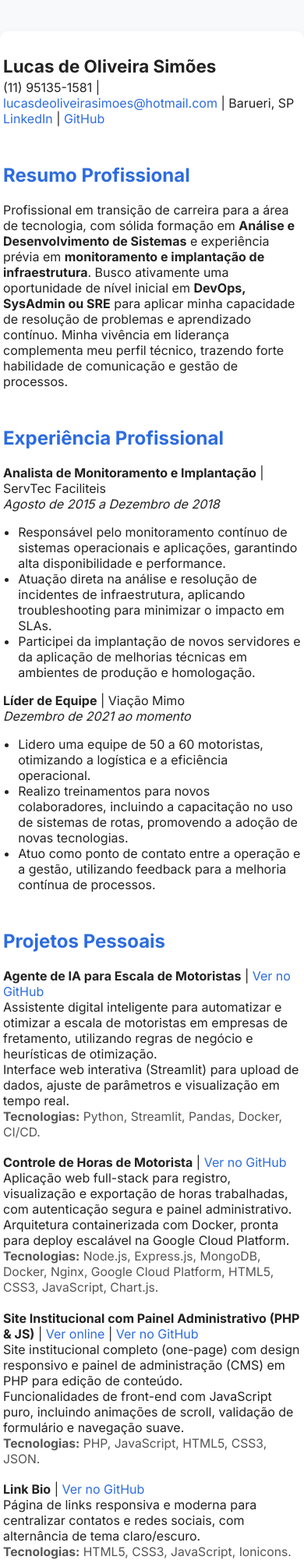
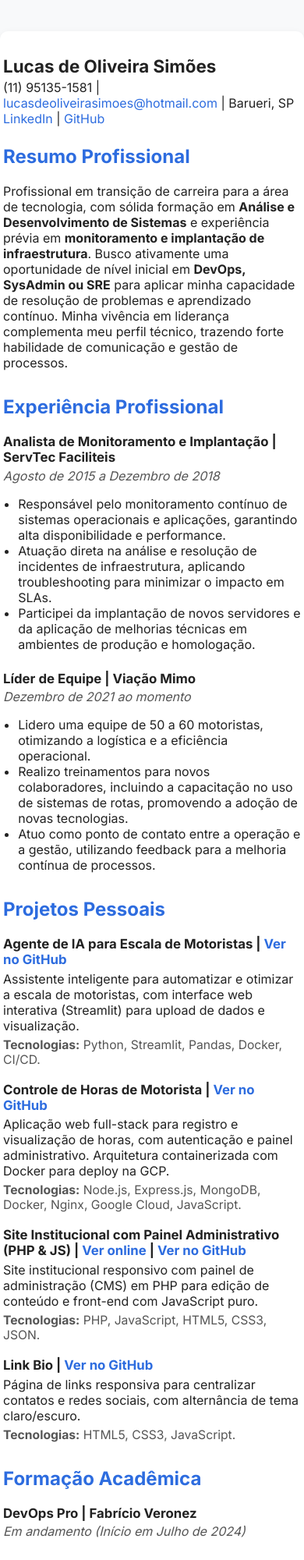
Before and after one commit to LOSimoes/curriculo-lucas, a plain HTML site: page index.html in a window 390 px wide. Shown: the top 2000 px of the page at 78% size. Drawn offline with Linux system fonts and the light colour scheme.

Commit message:
first commit

```diff
--- a/index.html
+++ b/index.html
@@ -4,99 +4,92 @@
   <meta charset="UTF-8">
   <title>Lucas de Oliveira Simões - Currículo</title>
   <meta name="viewport" content="width=device-width, initial-scale=1">
-  <link href="https://fonts.googleapis.com/css?family=Inter:400,700&display=swap" rel="stylesheet">
-  <style>
-    body { font-family: 'Inter', Arial, sans-serif; margin: 0; background: #f8f9fa; color: #222; }
-    .container { max-width: 800px; margin: 40px auto; background: #fff; padding: 32px 24px; border-radius: 10px; box-shadow: 0 2px 8px #0001; }
-    h1 { font-size: 2.2em; margin-bottom: 0.2em; }
-    h2 { color: #2d6cdf; margin-top: 2em; }
-    a { color: #2d6cdf; text-decoration: none; }
-    a:hover { text-decoration: underline; }
-    ul { padding-left: 1.2em; }
-    .contato { margin-bottom: 1.5em; }
-    .projeto { margin-bottom: 1.2em; }
-    .tecnologias { font-size: 0.98em; color: #555; }
-    .section { margin-bottom: 2em; }
-    @media (max-width: 600px) {
-      .container { padding: 16px 4px; }
-      h1 { font-size: 1.4em; }
-    }
-  </style>
+  <link rel="preconnect" href="https://fonts.googleapis.com">
+  <link rel="preconnect" href="https://fonts.gstatic.com" crossorigin>
+  <link href="https://fonts.googleapis.com/css2?family=Inter:wght@400;700&display=swap" rel="stylesheet">
+  <link rel="stylesheet" href="style.css">
 </head>
 <body>
   <div class="container">
     <h1>Lucas de Oliveira Simões</h1>
     <div class="contato">
       (11) 95135-1581 | <a href="mailto:lucasdeoliveirasimoes@hotmail.com">lucasdeoliveirasimoes@hotmail.com</a> | Barueri, SP<br>
-      <a href="https://www.linkedin.com/in/lucasosimoes/" target="_blank">LinkedIn</a> |
-      <a href="https://github.com/LOSimoes" target="_blank">GitHub</a>
+      <a href="https://www.linkedin.com/in/lucasosimoes/" target="_blank" rel="noopener noreferrer">LinkedIn</a> |
+      <a href="https://github.com/LOSimoes" target="_blank" rel="noopener noreferrer">GitHub</a>
     </div>
 
     <div class="section">
       <h2>Resumo Profissional</h2>
       <p>
-        Profissional em transição de carreira para a área de tecnologia, com sólida formação em <b>Análise e Desenvolvimento de Sistemas</b> e experiência prévia em <b>monitoramento e implantação de infraestrutura</b>. Busco ativamente uma oportunidade de nível inicial em <b>DevOps, SysAdmin ou SRE</b> para aplicar minha capacidade de resolução de problemas e aprendizado contínuo. Minha vivência em liderança complementa meu perfil técnico, trazendo forte habilidade de comunicação e gestão de processos.
+        Profissional em transição de carreira para a área de tecnologia, com sólida formação em <strong>Análise e Desenvolvimento de Sistemas</strong> e experiência prévia em <strong>monitoramento e implantação de infraestrutura</strong>. Busco ativamente uma oportunidade de nível inicial em <strong>DevOps, SysAdmin ou SRE</strong> para aplicar minha capacidade de resolução de problemas e aprendizado contínuo. Minha vivência em liderança complementa meu perfil técnico, trazendo forte habilidade de comunicação e gestão de processos.
       </p>
     </div>
 
     <div class="section">
       <h2>Experiência Profissional</h2>
-      <b>Analista de Monitoramento e Implantação</b> | ServTec Faciliteis<br>
-      <i>Agosto de 2015 a Dezembro de 2018</i>
+      <div class="job">
+        <h3>Analista de Monitoramento e Implantação | ServTec Faciliteis</h3>
+        <p class="period"><em>Agosto de 2015 a Dezembro de 2018</em></p>
         <ul>
           <li>Responsável pelo monitoramento contínuo de sistemas operacionais e aplicações, garantindo alta disponibilidade e performance.</li>
           <li>Atuação direta na análise e resolução de incidentes de infraestrutura, aplicando troubleshooting para minimizar o impacto em SLAs.</li>
           <li>Participei da implantação de novos servidores e da aplicação de melhorias técnicas em ambientes de produção e homologação.</li>
         </ul>
-      <b>Líder de Equipe</b> | Viação Mimo<br>
-      <i>Dezembro de 2021 ao momento</i>
+      </div>
+      <div class="job">
+        <h3>Líder de Equipe | Viação Mimo</h3>
+        <p class="period"><em>Dezembro de 2021 ao momento</em></p>
         <ul>
           <li>Lidero uma equipe de 50 a 60 motoristas, otimizando a logística e a eficiência operacional.</li>
           <li>Realizo treinamentos para novos colaboradores, incluindo a capacitação no uso de sistemas de rotas, promovendo a adoção de novas tecnologias.</li>
           <li>Atuo como ponto de contato entre a operação e a gestão, utilizando feedback para a melhoria contínua de processos.</li>
         </ul>
       </div>
+    </div>
 
     <div class="section">
       <h2>Projetos Pessoais</h2>
       <div class="projeto">
-        <b>Agente de IA para Escala de Motoristas</b> | <a href="https://github.com/LOSimoes/projAssEscala" target="_blank">Ver no GitHub</a><br>
-        Assistente digital inteligente para automatizar e otimizar a escala de motoristas em empresas de fretamento, utilizando regras de negócio e heurísticas de otimização.<br>
-        Interface web interativa (Streamlit) para upload de dados, ajuste de parâmetros e visualização em tempo real.<br>
-        <span class="tecnologias"><b>Tecnologias:</b> Python, Streamlit, Pandas, Docker, CI/CD.</span>
+        <h3>Agente de IA para Escala de Motoristas | <a href="https://github.com/LOSimoes/projAssEscala" target="_blank" rel="noopener noreferrer">Ver no GitHub</a></h3>
+        <p>Assistente inteligente para automatizar e otimizar a escala de motoristas, com interface web interativa (Streamlit) para upload de dados e visualização.</p>
+        <p class="tecnologias"><strong>Tecnologias:</strong> Python, Streamlit, Pandas, Docker, CI/CD.</p>
       </div>
       <div class="projeto">
-        <b>Controle de Horas de Motorista</b> | <a href="https://github.com/LOSimoes/CCHoras" target="_blank">Ver no GitHub</a><br>
-        Aplicação web full-stack para registro, visualização e exportação de horas trabalhadas, com autenticação segura e painel administrativo.<br>
-        Arquitetura containerizada com Docker, pronta para deploy escalável na Google Cloud Platform.<br>
-        <span class="tecnologias"><b>Tecnologias:</b> Node.js, Express.js, MongoDB, Docker, Nginx, Google Cloud Platform, HTML5, CSS3, JavaScript, Chart.js.</span>
+        <h3>Controle de Horas de Motorista | <a href="https://github.com/LOSimoes/CCHoras" target="_blank" rel="noopener noreferrer">Ver no GitHub</a></h3>
+        <p>Aplicação web full-stack para registro e visualização de horas, com autenticação e painel administrativo. Arquitetura containerizada com Docker para deploy na GCP.</p>
+        <p class="tecnologias"><strong>Tecnologias:</strong> Node.js, Express.js, MongoDB, Docker, Nginx, Google Cloud, JavaScript.</p>
       </div>
       <div class="projeto">
-        <b>Site Institucional com Painel Administrativo (PHP & JS)</b> | <a href="https://amandacavalcanteadv.online/" target="_blank">Ver online</a> | <a href="https://github.com/LOSimoes/blgDraAmanda" target="_blank">Ver no GitHub</a><br>
-        Site institucional completo (one-page) com design responsivo e painel de administração (CMS) em PHP para edição de conteúdo.<br>
-        Funcionalidades de front-end com JavaScript puro, incluindo animações de scroll, validação de formulário e navegação suave.<br>
-        <span class="tecnologias"><b>Tecnologias:</b> PHP, JavaScript, HTML5, CSS3, JSON.</span>
+        <h3>Site Institucional com Painel Administrativo (PHP & JS) | <a href="https://amandacavalcanteadv.online/" target="_blank" rel="noopener noreferrer">Ver online</a> | <a href="https://github.com/LOSimoes/blgDraAmanda" target="_blank" rel="noopener noreferrer">Ver no GitHub</a></h3>
+        <p>Site institucional responsivo com painel de administração (CMS) em PHP para edição de conteúdo e front-end com JavaScript puro.</p>
+        <p class="tecnologias"><strong>Tecnologias:</strong> PHP, JavaScript, HTML5, CSS3, JSON.</p>
       </div>
       <div class="projeto">
-        <b>Link Bio</b> | <a href="https://github.com/LOSimoes/linkbioamanda" target="_blank">Ver no GitHub</a><br>
-        Página de links responsiva e moderna para centralizar contatos e redes sociais, com alternância de tema claro/escuro.<br>
-        <span class="tecnologias"><b>Tecnologias:</b> HTML5, CSS3, JavaScript, Ionicons.</span>
+        <h3>Link Bio | <a href="https://github.com/LOSimoes/linkbioamanda" target="_blank" rel="noopener noreferrer">Ver no GitHub</a></h3>
+        <p>Página de links responsiva para centralizar contatos e redes sociais, com alternância de tema claro/escuro.</p>
+        <p class="tecnologias"><strong>Tecnologias:</strong> HTML5, CSS3, JavaScript.</p>
       </div>
     </div>
 
     <div class="section">
       <h2>Formação Acadêmica</h2>
-      <b>DevOps Pro</b> | Fabrício Veronez<br>
-      <i>Em andamento (Início em Julho de 2024)</i><br><br>
-      <b>Tecnólogo em Análise e Desenvolvimento de Sistemas</b> | UNIP - Universidade Paulista<br>
-      <i>Concluído em Janeiro de 2018</i>
+      <div class="education-item">
+        <h3>DevOps Pro | Fabrício Veronez</h3>
+        <p class="period"><em>Em andamento (Início em Julho de 2024)</em></p>
+      </div>
+      <div class="education-item">
+        <h3>Tecnólogo em Análise e Desenvolvimento de Sistemas | UNIP - Universidade Paulista</h3>
+        <p class="period"><em>Concluído em Janeiro de 2018</em></p>
+      </div>
     </div>
 
     <div class="section">
       <h2>Habilidades</h2>
-      <b>Habilidades Técnicas:</b> Linux, Git, GitHub, Monitoramento de Sistemas, Análise de Incidentes, Lógica de Programação, Kubernetes (estudando), SysAdmin (conceitos), IaC (conceitos).<br>
-      <b>Habilidades Interpessoais:</b> Liderança de Equipes, Comunicação, Resolução de Problemas, Treinamento e Capacitação, Gestão de Processos, Tomada de Decisão.<br>
-      <b>Idiomas:</b> Português (Nativo).
+      <ul>
+        <li><strong>Habilidades Técnicas:</strong> Linux, Git, GitHub, Docker, CI/CD, Python, Node.js, Monitoramento de Sistemas, Análise de Incidentes, Kubernetes (estudando), IaC (conceitos).</li>
+        <li><strong>Habilidades Interpessoais:</strong> Liderança de Equipes, Comunicação, Resolução de Problemas, Treinamento e Capacitação, Gestão de Processos.</li>
+        <li><strong>Idiomas:</strong> Português (Nativo).</li>
+      </ul>
     </div>
 
     <div class="section">
--- a/style.css
+++ b/style.css
@@ -19,9 +19,19 @@ h1 {
   margin-bottom: 0.2em;
 }
 
+h3 {
+  font-size: 1.1em;
+  font-weight: 700;
+  margin: 0 0 0.2em 0;
+}
+
 h2 {
   color: #2d6cdf;
   margin-top: 2em;
+}
+
+.section > h2:first-of-type {
+  margin-top: 0;
 }
 
 a {
@@ -37,6 +47,20 @@ ul {
   padding-left: 1.2em;
 }
 
+.job, .education-item {
+  margin-bottom: 1.5em;
+}
+
+.job:last-of-type, .education-item:last-of-type {
+  margin-bottom: 0;
+}
+
+.period {
+  font-style: italic;
+  margin: 0 0 0.5em 0;
+  color: #555;
+}
+
 .contato {
   margin-bottom: 1.5em;
 }
@@ -48,6 +72,9 @@ ul {
 .tecnologias {
   font-size: 0.98em;
   color: #555;
+}
+.projeto p {
+  margin: 0.3em 0;
 }
 
 .section {
@@ -61,4 +88,7 @@ ul {
   h1 {
     font-size: 1.4em;
   }
+  h3 {
+    font-size: 1.05em;
+  }
 }
```
Lines whose indentation alone changed are shown as unchanged.
